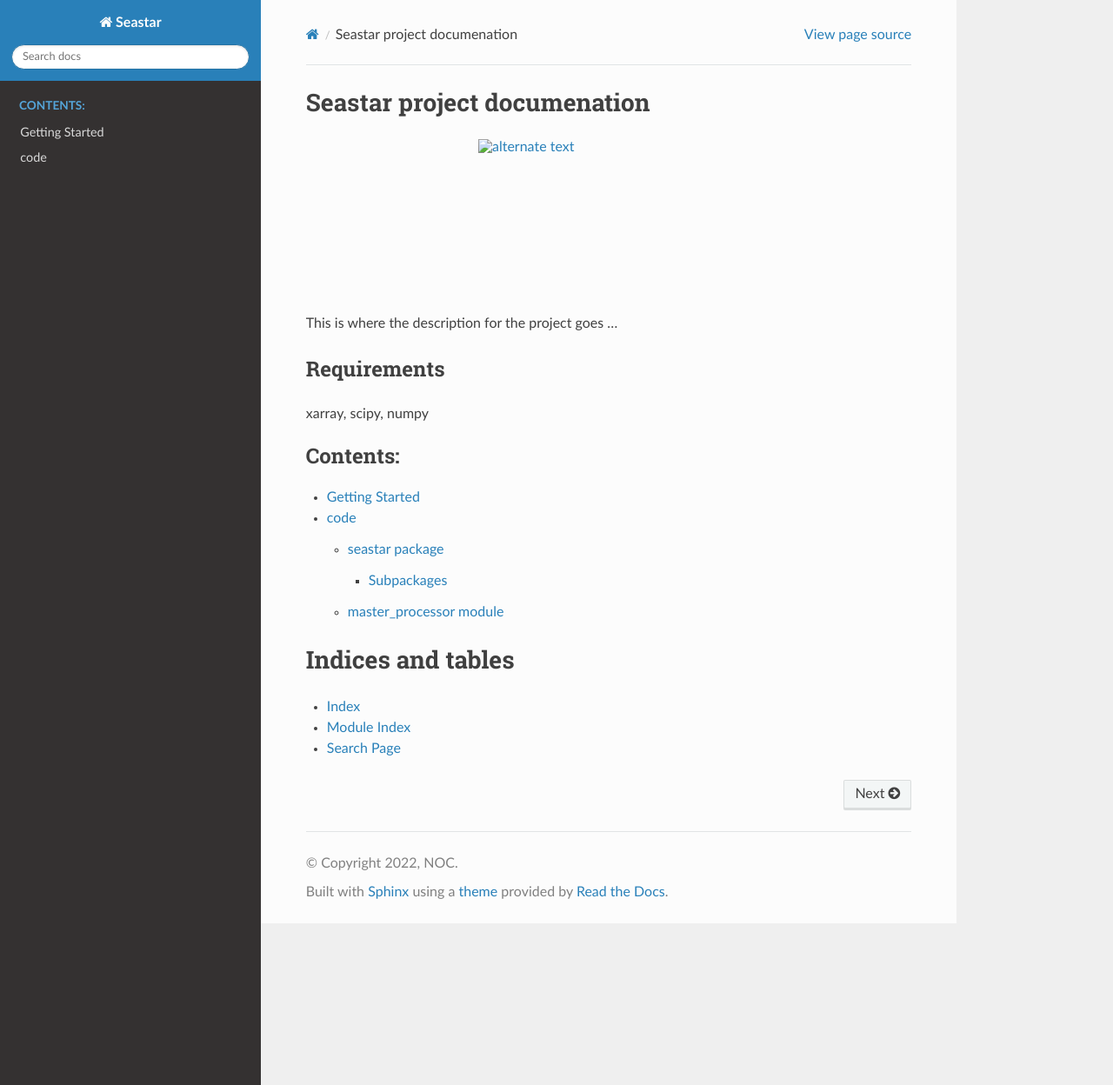
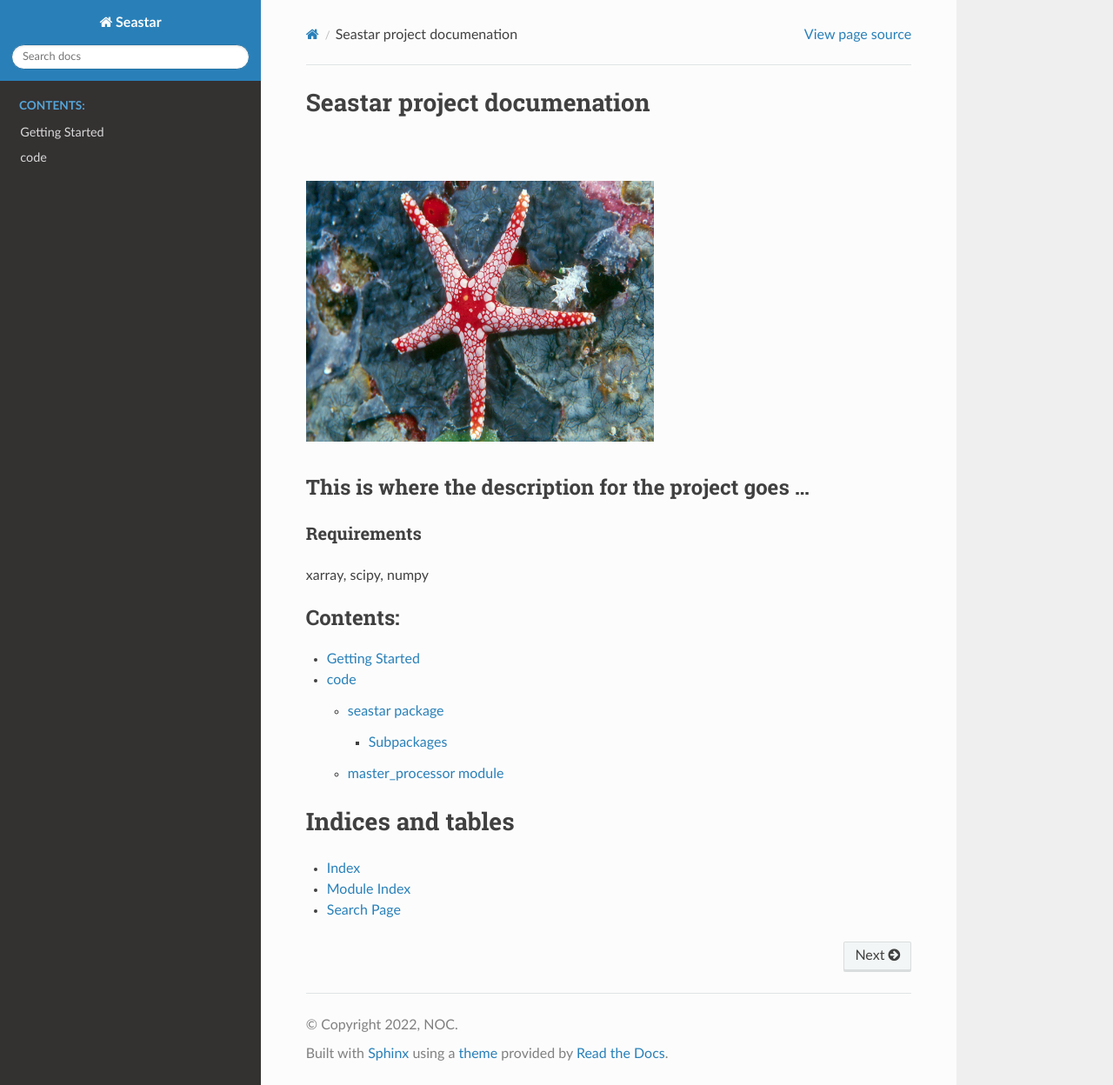
Before and after one commit to ACHMartin/seastar_project, a Sphinx documentation site: the page built from docs/index.rst, in a window 1280 px wide and 1248 px high. Shown: the whole window at 87% size. Built offline with Sphinx 7.4.7 and the Read the Docs theme 2.0.0, drawn with Linux system fonts in a browser that asks for light colours.

Commit message:
blank lines

```diff
--- a/docs/index.rst
+++ b/docs/index.rst
@@ -1,13 +1,30 @@
 Seastar project documenation
 ============================
+|
 
-.. image:: ../images/seastar_img1.jpg
-    :width: 300px
-    :align: center
-    :height: 200px
-    :alt: alternate text
+.. image:: images/seastar_img1.jpg
+    :width: 400px
+    :align: left
+    :height: 300px
+    :alt: starfish
 
+|
+|
+|
+|
+|
+|
+|
+|
+|
+|
+|
+|
+|
+
+""""""""""""""""""""""""""""""""""""""""""""""""""""""
 This is where the description for the project goes ...
+""""""""""""""""""""""""""""""""""""""""""""""""""""""
 
 Requirements
 ************
```
